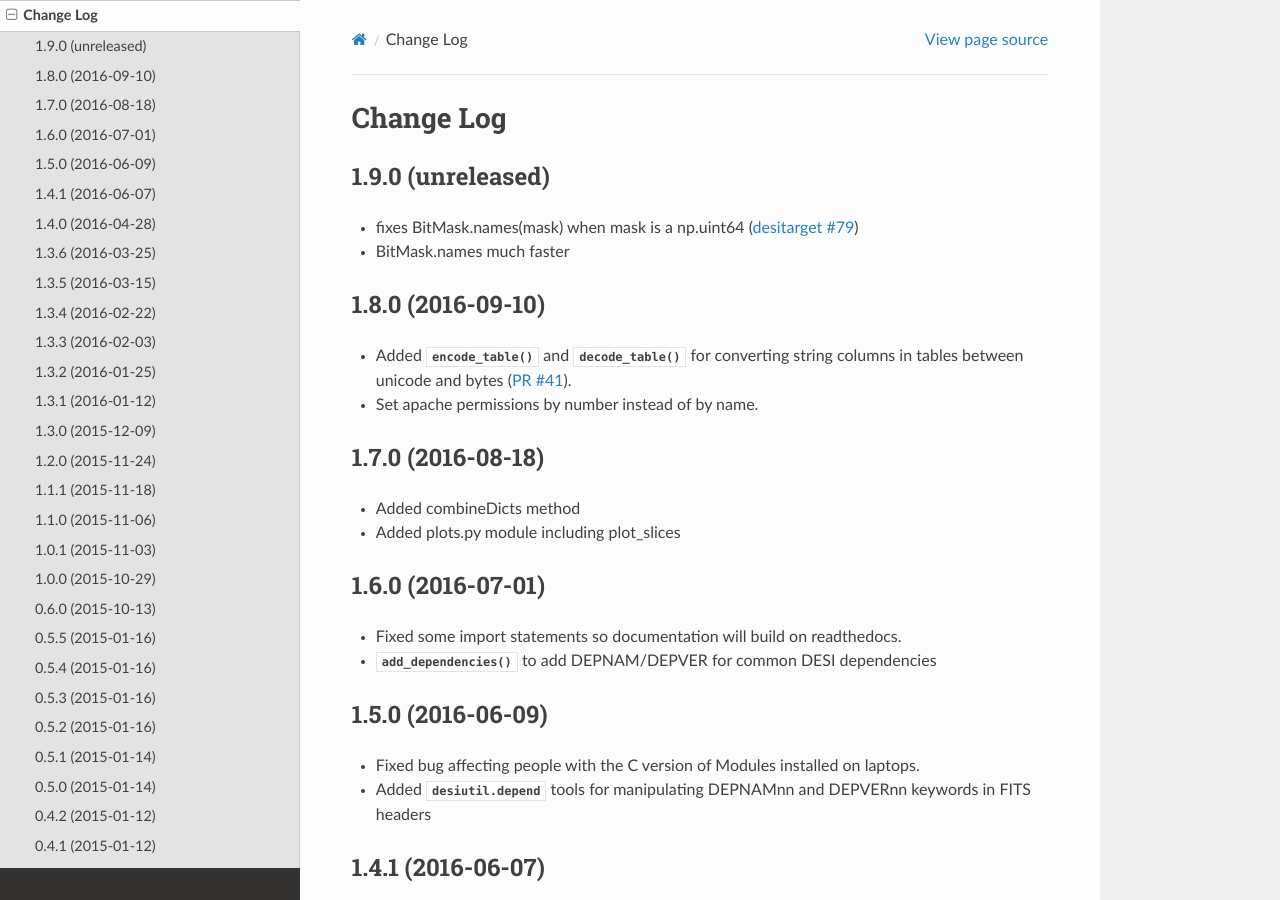
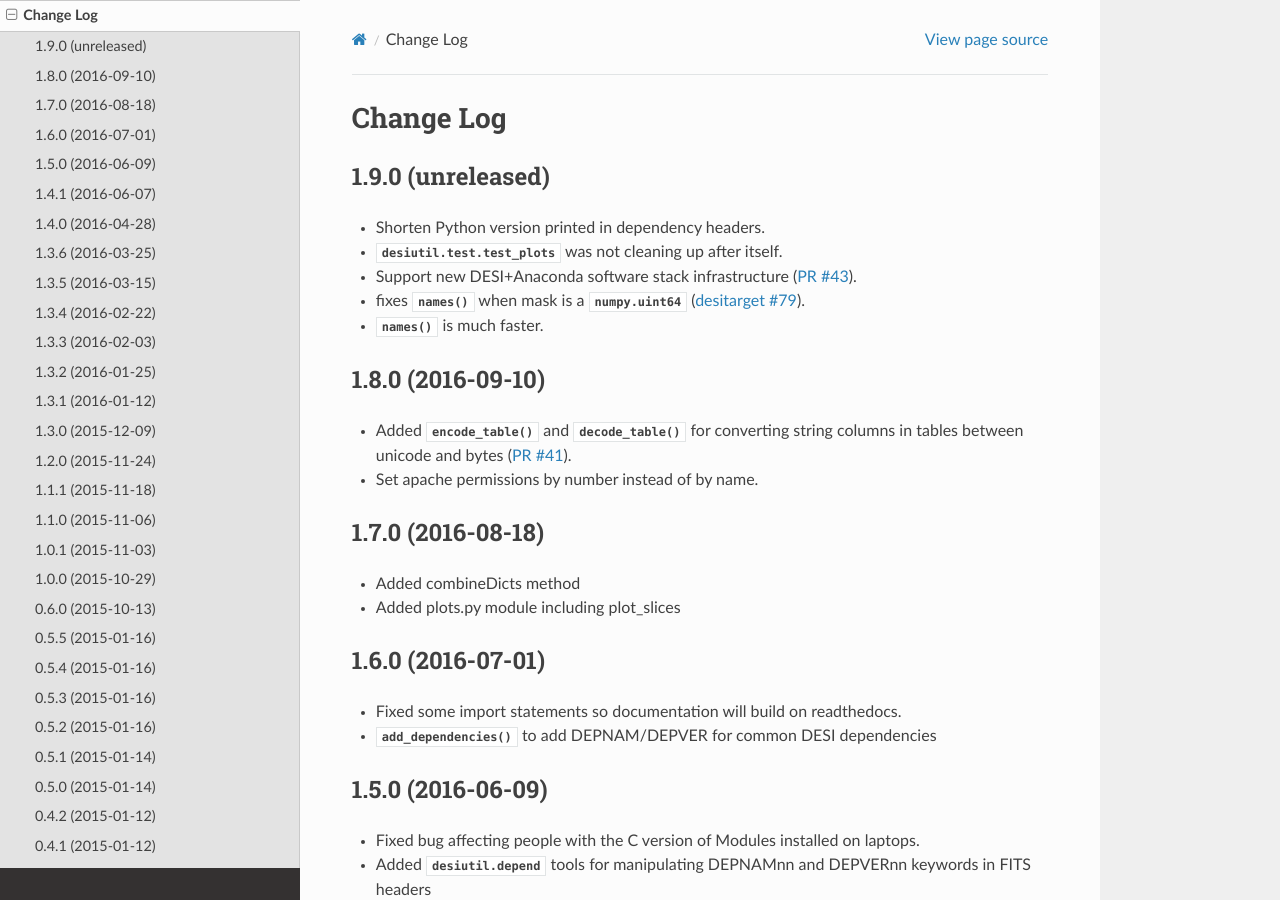
Before and after one commit to desihub/desiutil, a Sphinx documentation site: the page built from doc/changes.rst, in a window 1280 px wide and 900 px high. Built offline with Sphinx 7.4.7 and the Read the Docs theme 2.0.0, drawn with Linux system fonts in a browser that asks for light colours.

Commit message:
trying to fix conflict in changes.rst

```diff
--- a/doc/changes.rst
+++ b/doc/changes.rst
@@ -5,9 +5,13 @@ Change Log
 1.9.0 (unreleased)
 ------------------
 
-* fixes BitMask.names(mask) when mask is a np.uint64 (`desitarget #79`_)
-* BitMask.names much faster
+* Shorten Python version printed in dependency headers.
+* :mod:`desiutil.test.test_plots` was not cleaning up after itself.
+* Support new DESI+Anaconda software stack infrastructure (`PR #43`_).
+* fixes :meth:`~desiutil.bitmask.BitMask.names` when mask is a :class:`numpy.uint64` (`desitarget #79`_).
+* :meth:`~desiutil.bitmask.BitMask.names` is much faster.
 
+.. _`PR #43`: https://github.com/desihub/desiutil/pull/43
 .. _`desitarget #79`: https://github.com/desihub/desiutil/pull/41
 
 1.8.0 (2016-09-10)
```
